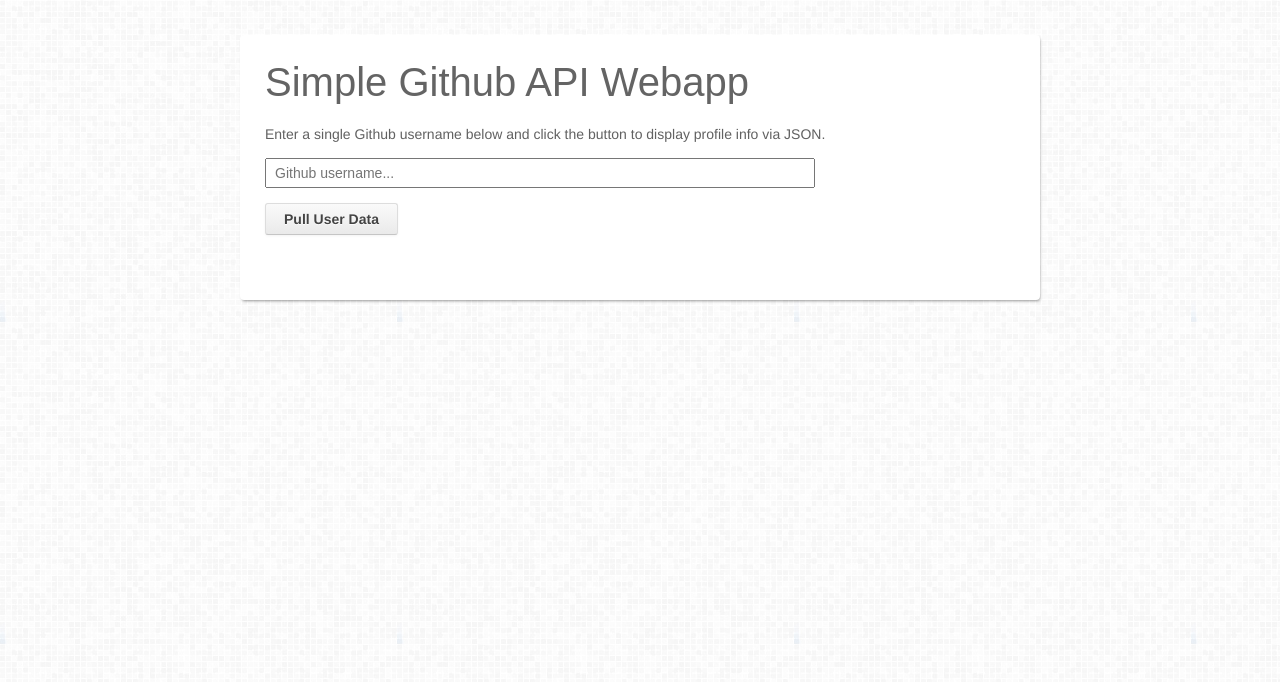
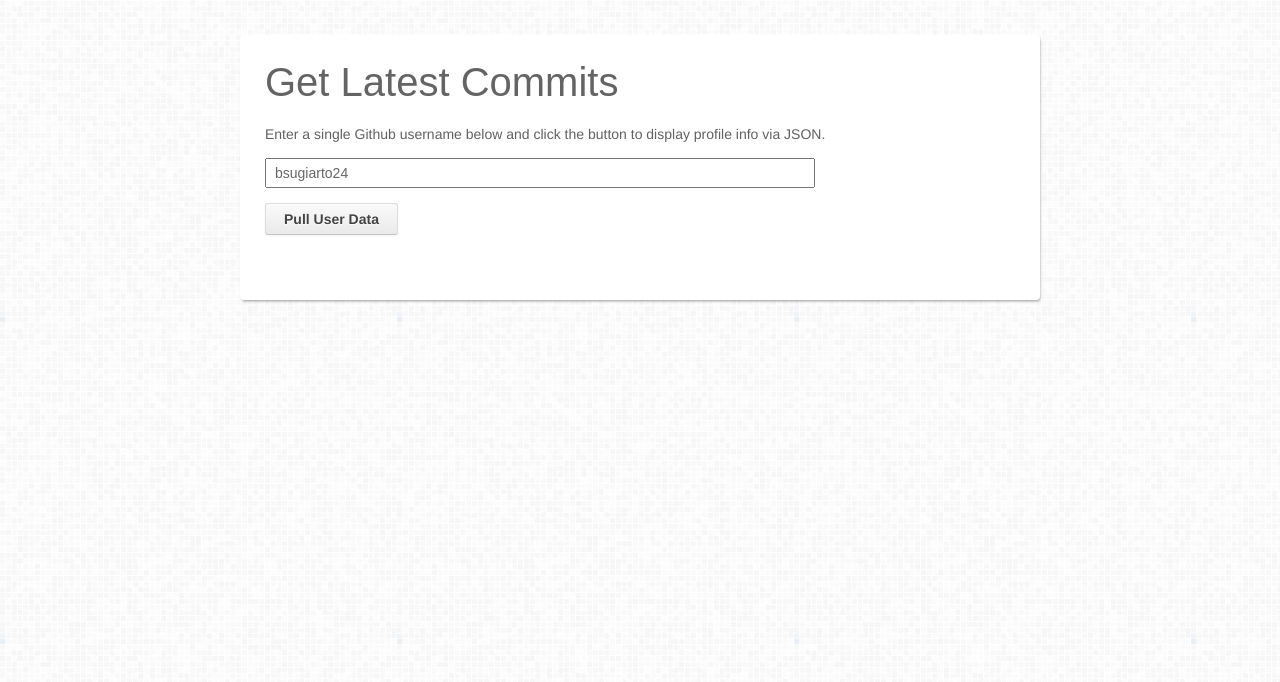
Before and after one commit to bsugiarto24/GitHubCommits, a plain HTML site: page index.html in a window 1280 px wide. Drawn offline with Linux system fonts and the light colour scheme; a web font is replaced by a local one.

Commit message:
fixed header

```diff
--- a/index.html
+++ b/index.html
@@ -14,10 +14,10 @@
 
   <!-- window -->
   <div id="w">
-    <h1>Simple Github API Webapp</h1>
+    <h1>Get Latest Commits</h1>
     <p>Enter a single Github username below and click the button to display profile info via JSON.</p>
 
-    <input type="text" name="ghusername" id="ghusername" placeholder="Github username...">
+    <input type="text" name="ghusername" id="ghusername" value="bsugiarto24">
 
     <a href="#" id="ghsubmitbtn">Pull User Data</a>
 
@@ -55,7 +55,7 @@
 
       /* dipslay commits*/
       function outputPageContent2() {
-        if(commits.length == 0) { outhtml = outhtml + '<p>No commits!</p></div>'; }
+        if(commits.length == 0) { outhtml2 = outhtml2 + '<p>No commits!</p></div>'; }
         else {
           outhtml2 = outhtml2 + '<p><strong>Commits List:</strong></p> <ul>';
           outhtml2 = outhtml2 + '<table style="width:100%">';
```
